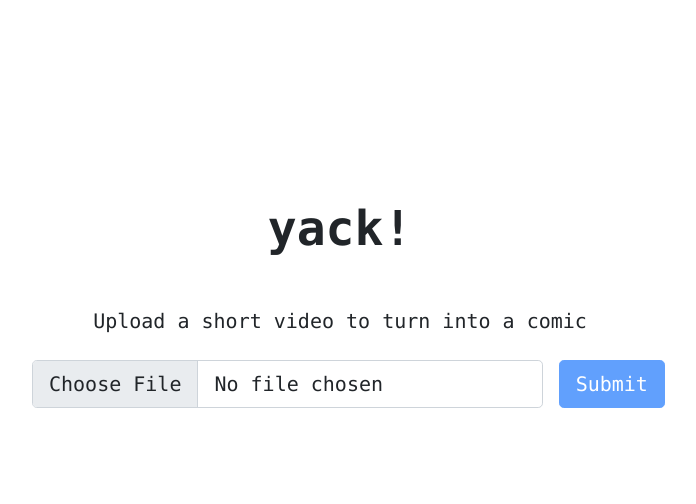
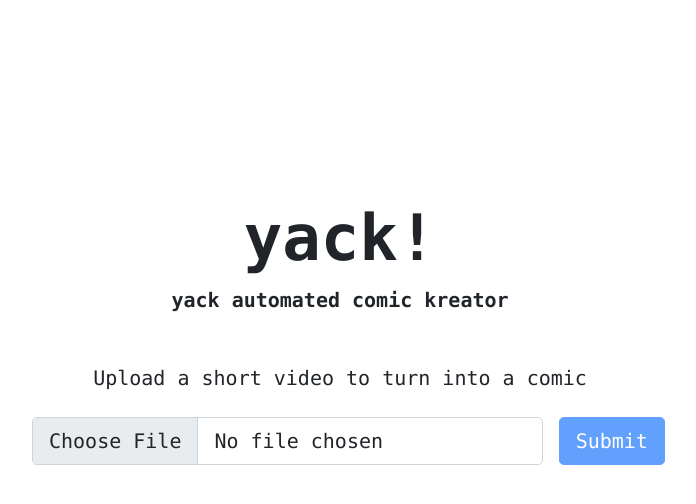
Before and after one commit to WeixuanZ/yack, a Flask app: page / in a window 1280 px wide. Shown: the top 504 px of the page, without its empty margins (300-996 px from the left). Run offline with Flask 2, Linux system fonts and the light colour scheme.

Commit message:
Add subheading

```diff
--- a/src/templates/index.html
+++ b/src/templates/index.html
@@ -16,7 +16,8 @@
 <body>
     <main class="font-monospace">
         <div class="px-4 text-center">
-            <h1 class="display-5 fw-bold">yack!</h1>
+            <h1 class="display-3 fw-bold">yack!</h1>
+            <p class="lead fw-bold">yack automated comic kreator</p>
 
             <div class="col-lg-6 mx-auto my-5">
                 <p id="msg" class="lead mb-4">Upload a short video to turn into a comic</p>
```
